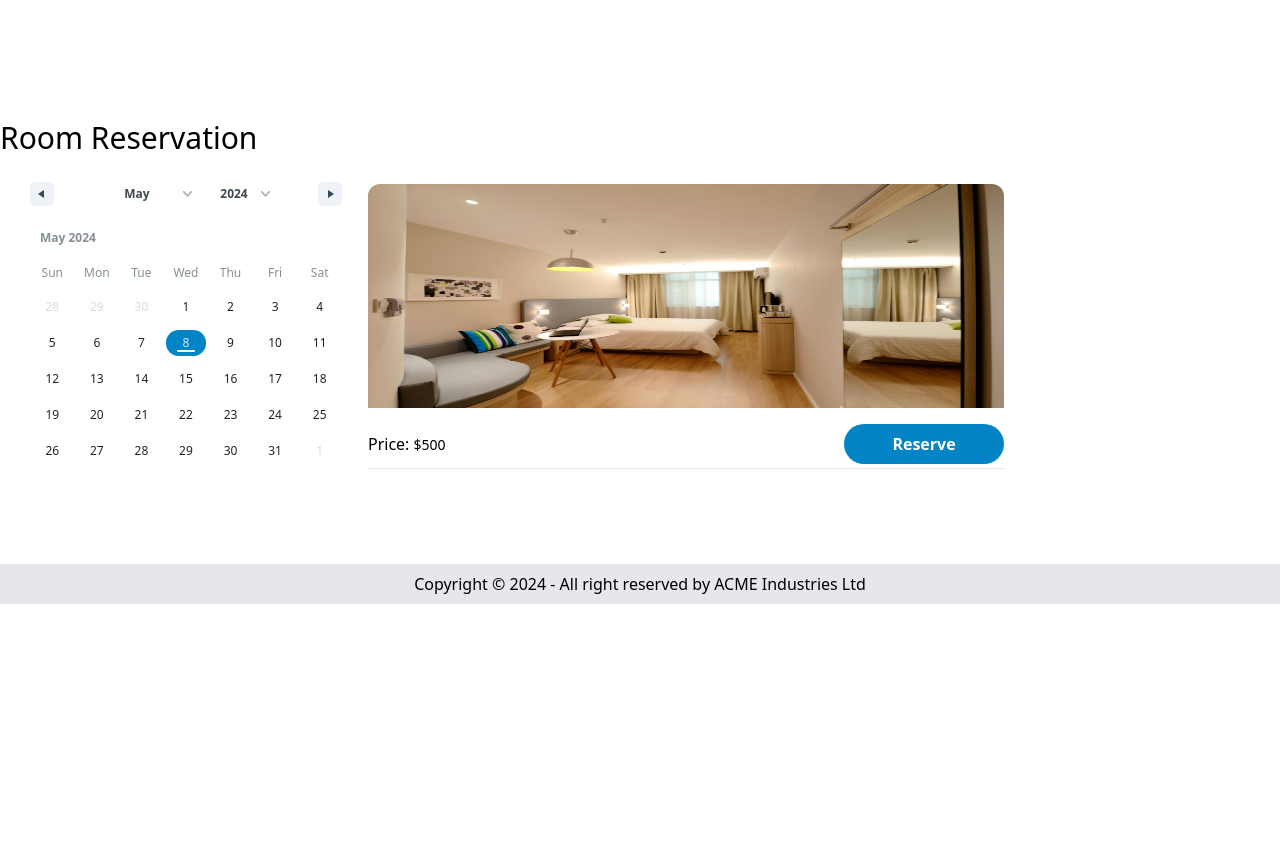
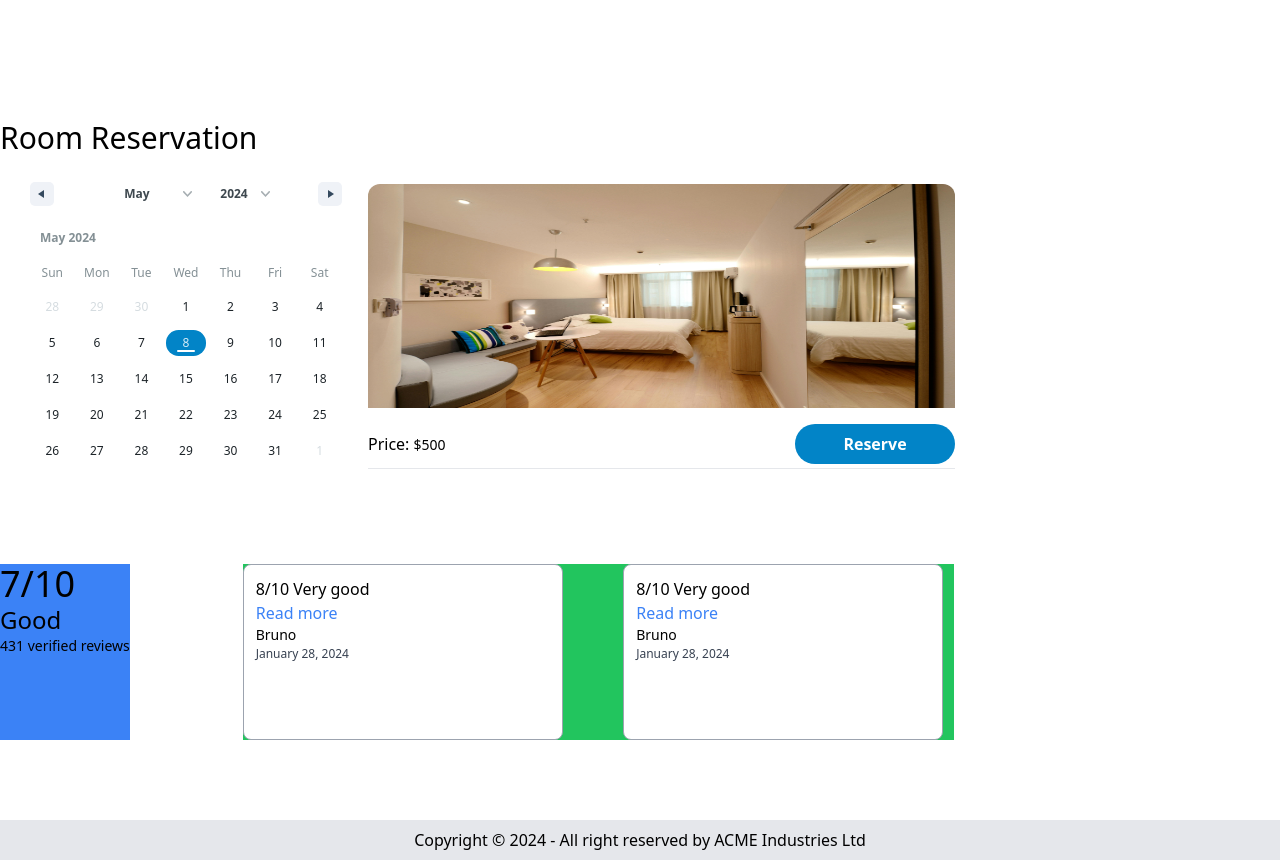
Before and after one commit to shrabanchakma/OneGoodStay, a React (Vite) app in the folder Client/Client/: page /room-details in a window 1280 px wide. Shown: the part 909-1769 px from the top of the page. Before the commit the page ends 1513 px from the top, so only its background shows below. Built offline with nearby package versions, Linux system fonts and the light colour scheme.

Commit message:
changed screen size for room details page

```diff
--- a/Client/Client/package.json
+++ b/Client/Client/package.json
@@ -22,7 +22,8 @@
     "react-icons": "^5.2.1",
     "react-router-dom": "^6.23.0",
     "react-router-hash-link": "^2.4.3",
-    "sort-by": "^1.2.0"
+    "sort-by": "^1.2.0",
+    "swiper": "^11.1.1"
   },
   "devDependencies": {
     "@types/react": "^18.2.66",
--- a/Client/Client/src/components/Rooms/RoomAvailableDate.jsx
+++ /dev/null
@@ -1,12 +0,0 @@
-import { useState } from "react";
-
-const RoomAvailableDate = () => {
-  const [value, setValue] = useState({
-    startDate: new Date(),
-    endDate: new Date(),
-    key: "selection",
-  });
-  return <div></div>;
-};
-
-export default RoomAvailableDate;
--- a/Client/Client/src/components/Rooms/RoomDetails.jsx
+++ b/Client/Client/src/components/Rooms/RoomDetails.jsx
@@ -4,6 +4,7 @@ import RoomSection from "./RoomSection";
 import RoomOverview from "./RoomOverview/RoomOverview";
 import TopAmenities from "./TopAmenities/TopAmenities";
 import RoomReservation from "./RoomReservation/RoomReservation";
+import RoomReview from "./RoomReview/RoomReview";
 const sections = [
   "Overview",
   "Amenities",
@@ -37,6 +38,7 @@ const RoomDetails = () => {
       <RoomOverview />
       <TopAmenities />
       <RoomReservation />
+      <RoomReview />
     </Container>
   );
 };
--- a/Client/Client/src/components/Rooms/RoomReservation/RoomReservation.jsx
+++ b/Client/Client/src/components/Rooms/RoomReservation/RoomReservation.jsx
@@ -1,11 +1,13 @@
 import Heading from "../../Shared/Heading";
 import ReservationCalender from "./ReservationCalender";
 import demoRoomImg from "../../../assets/hotel-image-demo.jpg";
+import ContainerTwo from "../../Shared/ContainerTwo";
 const RoomReservation = () => {
   return (
+    <ContainerTwo>
       <div className="my-20">
         <Heading label="Room Reservation" />
-      <div className="flex items-center  gap-4 w-4/5 h-[40vh]  p-5  border-[#e41b43] rounded-xl">
+        <div className="flex items-center  gap-4  h-[40vh]  p-5  border-[#e41b43] rounded-xl">
           <ReservationCalender />
           <div className="w-full h-full">
             <img
@@ -26,6 +28,7 @@ const RoomReservation = () => {
           </div>
         </div>
       </div>
+    </ContainerTwo>
   );
 };
 
--- /dev/null
+++ b/Client/Client/src/components/Rooms/RoomReview/RoomReview.jsx
@@ -0,0 +1,37 @@
+import { Swiper, SwiperSlide } from "swiper/react";
+import RoomReviewBox from "./RoomReviewBox";
+const RoomReview = () => {
+  return (
+    <div className="flex items-center h-44 my-20 w-5/6">
+      {/* average review / review stat / total review */}
+      <div className="h-full  flex flex-col justify-start bg-blue-500">
+        <h1 className="text-4xl font-medium">7/10</h1>
+        <h2 className="text-2xl font-medium">Good</h2>
+        <p className="text-sm">431 verified reviews </p>
+      </div>
+      <Swiper
+        spaceBetween={50}
+        slidesPerView={2}
+        className="h-full w-2/3 bg-green-500"
+      >
+        <SwiperSlide>
+          <RoomReviewBox />
+        </SwiperSlide>
+        <SwiperSlide>
+          <RoomReviewBox />
+        </SwiperSlide>
+        <SwiperSlide>
+          <RoomReviewBox />
+        </SwiperSlide>
+        <SwiperSlide>
+          <RoomReviewBox />
+        </SwiperSlide>
+        <SwiperSlide>
+          <RoomReviewBox />
+        </SwiperSlide>
+      </Swiper>
+    </div>
+  );
+};
+
+export default RoomReview;
--- /dev/null
+++ b/Client/Client/src/components/Rooms/RoomReview/RoomReviewBox.jsx
@@ -0,0 +1,21 @@
+const RoomReviewBox = () => {
+  // review box
+  return (
+    <div className="h-full w-80 bg-white rounded-lg border-[1px] border-gray-400 space-y-4">
+      <div className="p-3">
+        {/* review heading and description */}
+        <div>
+          <h1 className="font-medium ">8/10 Very good</h1>
+          <p className="text-blue-500 ">Read more</p>
+        </div>
+        <div>
+          {/* user name and review date */}
+          <h1 className="font-medium text-sm ">Bruno</h1>
+          <p className="text-[12px] text-gray-700">January 28, 2024</p>
+        </div>
+      </div>
+    </div>
+  );
+};
+
+export default RoomReviewBox;
--- /dev/null
+++ b/Client/Client/src/components/Shared/ContainerTwo.jsx
@@ -0,0 +1,9 @@
+import PropTypes from "prop-types";
+const ContainerTwo = ({ children }) => {
+  return <div className="max-w-[975px]">{children}</div>;
+};
+
+export default ContainerTwo;
+ContainerTwo.propTypes = {
+  children: PropTypes.node,
+};
--- a/Client/Client/src/main.jsx
+++ b/Client/Client/src/main.jsx
@@ -5,6 +5,7 @@ import { RouterProvider } from "react-router-dom";
 import router from "./Router/router.jsx";
 import "react-date-range/dist/styles.css";
 import "react-date-range/dist/theme/default.css";
+import "swiper/css";
 import { HelmetProvider } from "react-helmet-async";
 ReactDOM.createRoot(document.getElementById("root")).render(
   <React.StrictMode>
```
Also changed, not shown: 1 other file (tests, documents, lock files or other folders). Lines whose indentation alone changed are shown as unchanged.
